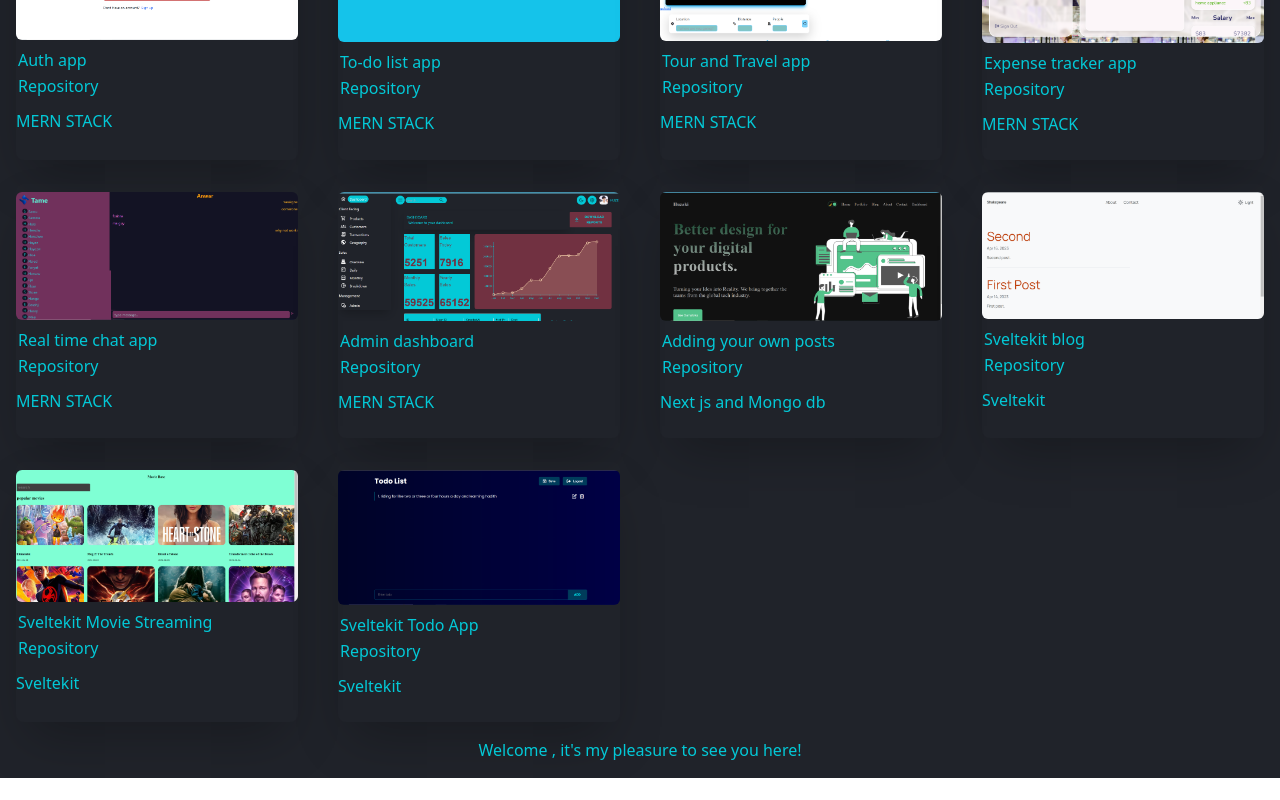
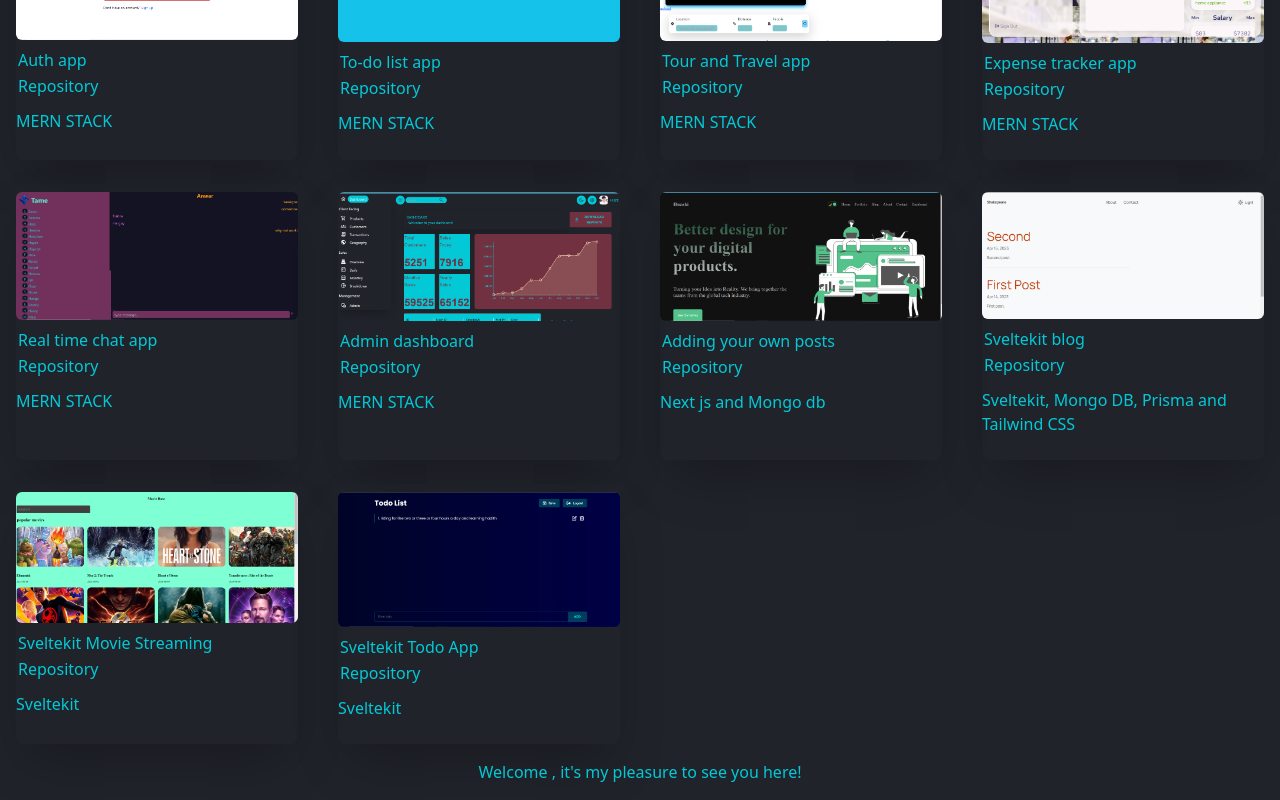
Before and after one commit to huuzey/huze-portfolio, a React (Create React App) app: page / in a window 1280 px wide. Shown: the part 1989-2789 px from the top of the page. Before the commit the page ends 2767 px from the top, so only its background shows below. Built offline with nearby package versions, Linux system fonts and the light colour scheme.

Commit message:
full svelte blog

```diff
--- a/src/assets/datafiles.js
+++ b/src/assets/datafiles.js
@@ -127,10 +127,10 @@ export const projects = [
   },
   {
     img: blog,
-    url: "https://svelteblog-2gtxeaw5r-huuzey.vercel.app/",
+    url: "https://svelteblog-585h7ewt1-huuzey.vercel.app/",
     title: "Sveltekit blog",
     repo: "https://github.com/huuzey/svelteblog",
-    desc: "Sveltekit",
+    desc: "Sveltekit, Mongo DB, Prisma and Tailwind CSS",
   },
   {
     img: svemovie,
```
